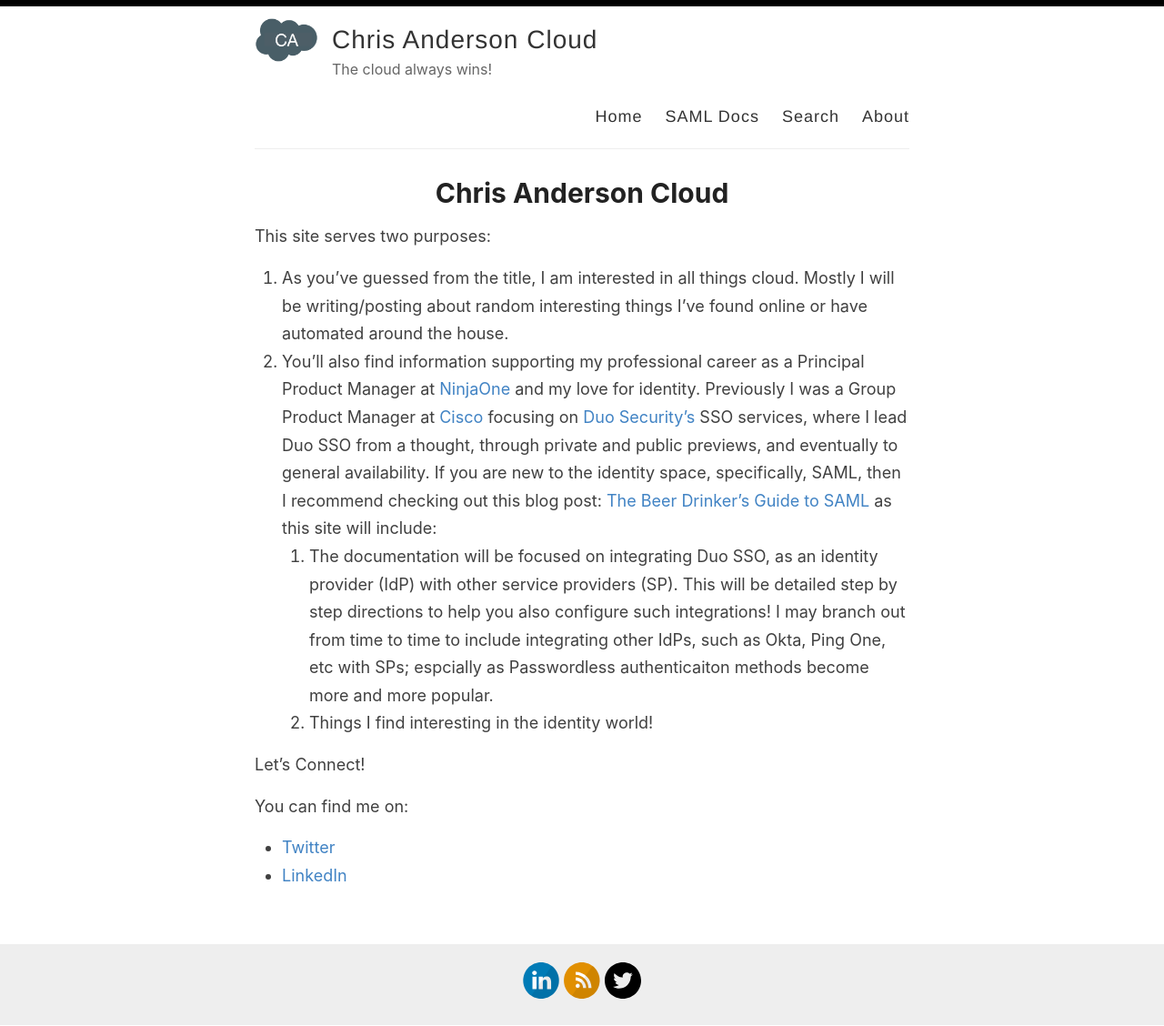
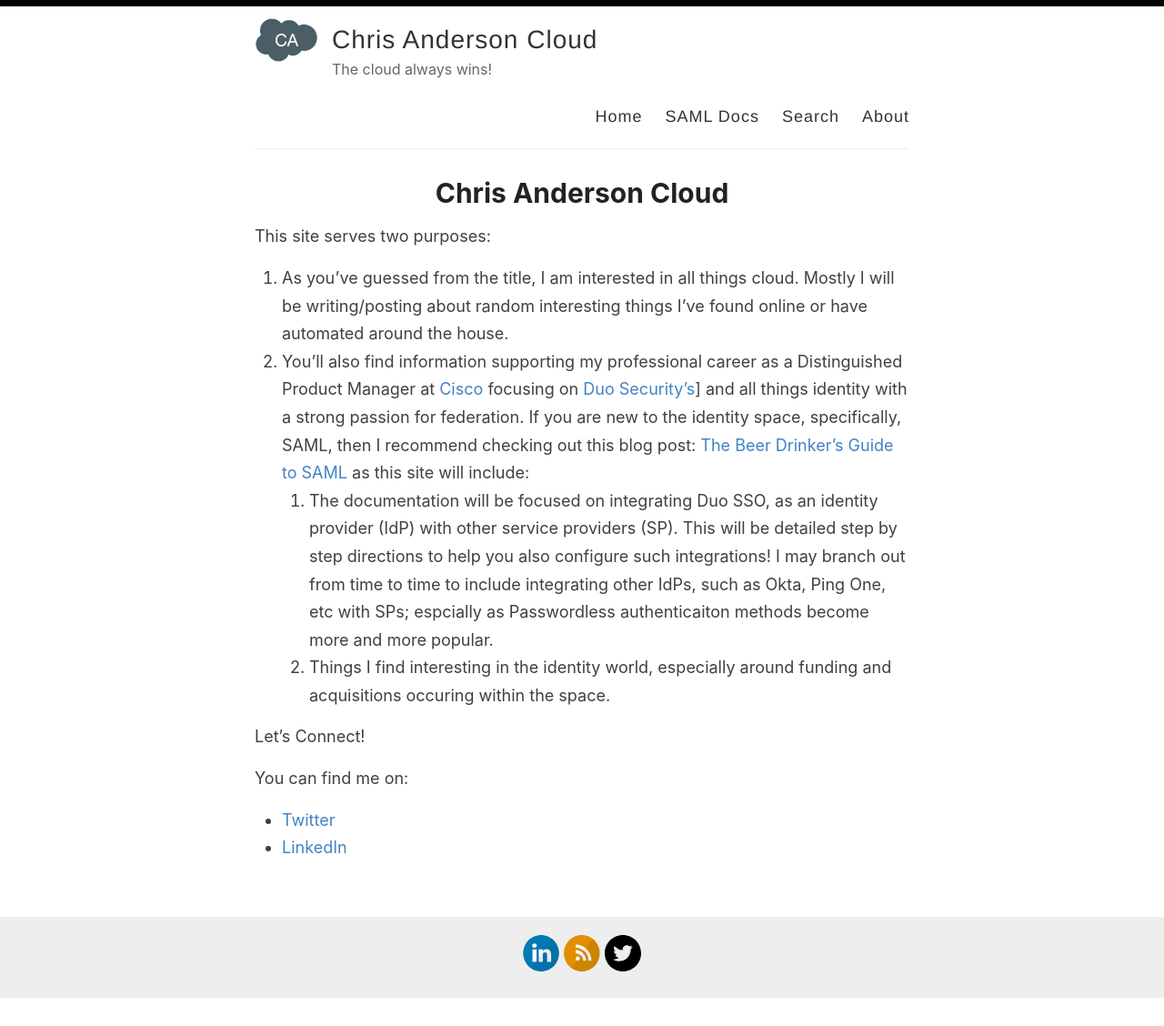
Before and after one commit to christophe81/christophe81.github.io, a Jekyll site: the page built from _pages/about.md, in a window 1280 px wide. Shown: the whole page at 91% size. Built offline with Jekyll 4.4.1, drawn with Linux system fonts in a browser that asks for light colours; after the commit the page ends 1097 px from its top, so only the background shows below that.

Commit message:
Update about.md

```diff
--- a/_pages/about.md
+++ b/_pages/about.md
@@ -7,9 +7,9 @@
 This site serves two purposes:
 
 1. As you’ve guessed from the title, I am interested in all things cloud. Mostly I will be writing/posting about random interesting things I’ve found online or have automated around the house.
-1. You’ll also find information supporting my professional career as a Principal Product Manager at [NinjaOne](http://ninjaone.com) and my love for identity. Previously I was a Group Product Manager at [Cisco](https://cisco.com) focusing on [Duo Security’s](https://duo.com) SSO services, where I lead Duo SSO from a thought, through private and public previews, and eventually to general availability. If you are new to the identity space, specifically, SAML, then I recommend checking out this blog post: [The Beer Drinker’s Guide to SAML](https://duo.com/blog/the-beer-drinkers-guide-to-saml) as this site will include:
+1. You’ll also find information supporting my professional career as a Distinguished Product Manager at [Cisco](cisco.com) focusing on [Duo Security’s](duo.com)] and all things identity with a strong passion for federation. If you are new to the identity space, specifically, SAML, then I recommend checking out this blog post: [The Beer Drinker’s Guide to SAML](https://duo.com/blog/the-beer-drinkers-guide-to-saml) as this site will include:
    1. The documentation will be focused on integrating Duo SSO, as an identity provider (IdP) with other service providers (SP). This will be detailed step by step directions to help you also configure such integrations! I may branch out from time to time to include integrating other IdPs, such as Okta, Ping One, etc with SPs; espcially as Passwordless authenticaiton methods become more and more popular.
-   1. Things I find interesting in the identity world!
+   1. Things I find interesting in the identity world, especially around funding and acquisitions occuring within the space.
 
 Let’s Connect!
 
```
